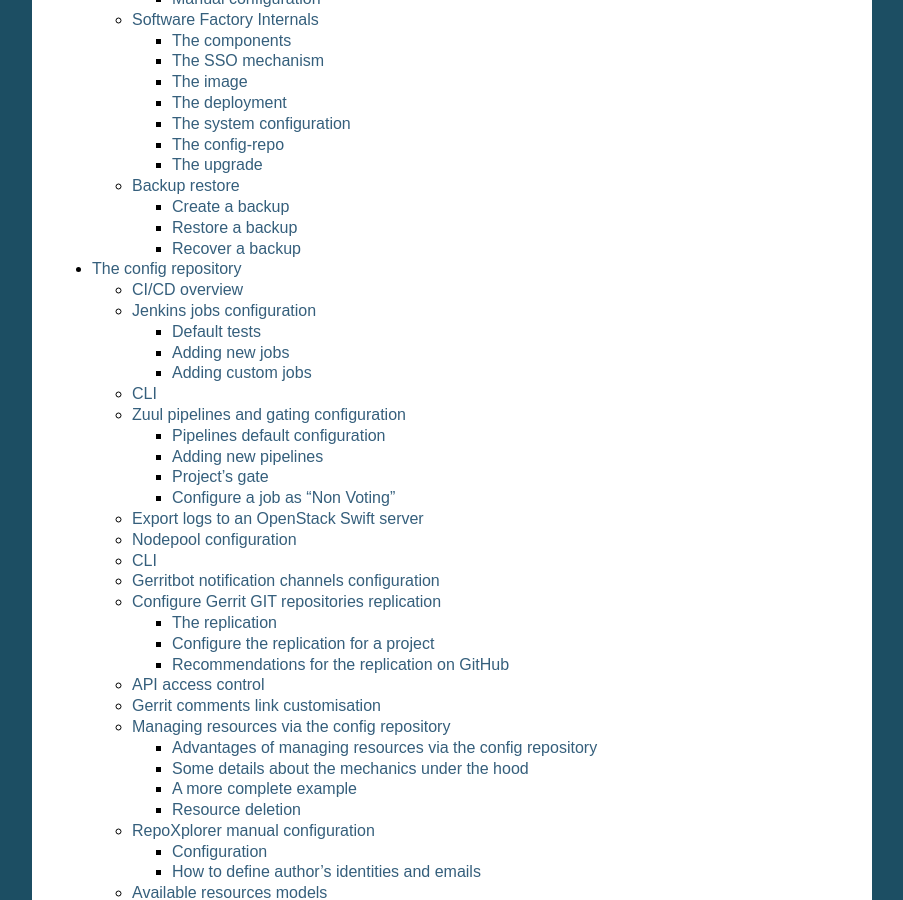
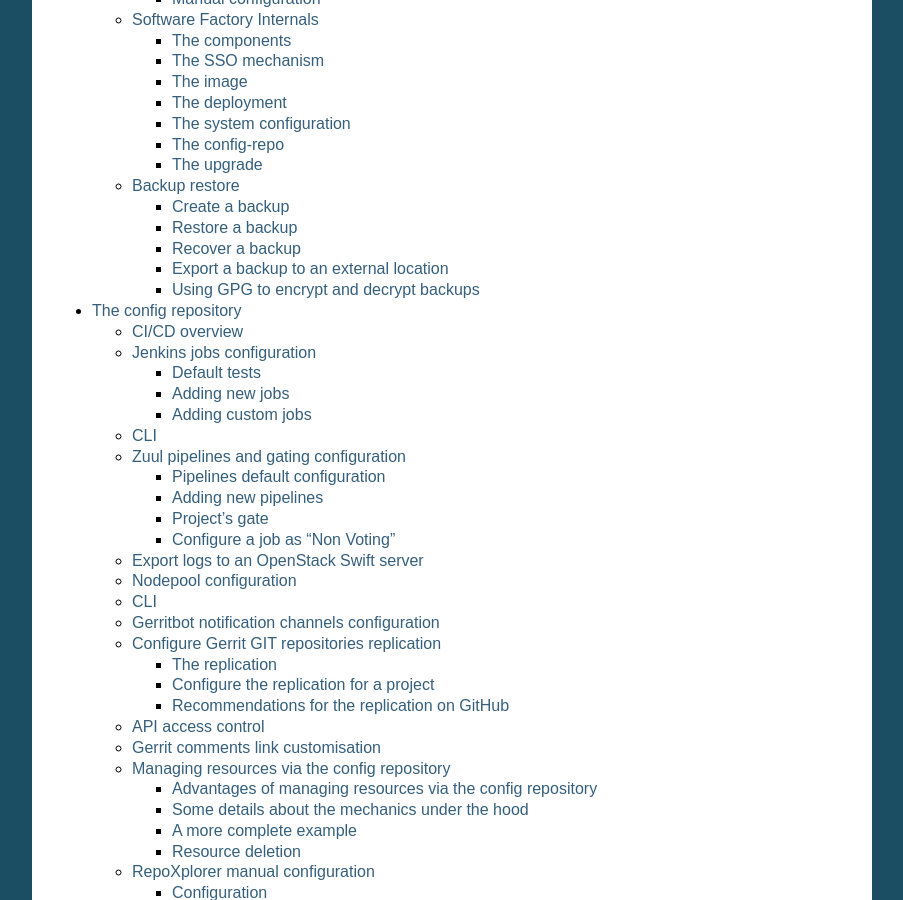
Before and after one commit to softwarefactory-project/sf-docs, a Sphinx documentation site: the page built from docs/index.rst, in a window 1280 px wide and 900 px high, scrolled down 1330 px. Shown: the whole window, without its empty margins (198-1101 px from the left). Built offline with Sphinx 7.4.7, drawn with Linux system fonts in a browser that asks for light colours; the version number could not be read and is left out; some of the changed lines change nothing that is shown.

Commit message:
Add documentation for Swift and SCP backup exports
Change-Id: Ia5da66275d15678cd3ed9318de58e4613e5ea7f7
Depends-On: I6d8e4596fd90f7740f66cbc41ff7957f0edbe9ff

```diff
--- a/docs/backup_restore.rst
+++ b/docs/backup_restore.rst
@@ -28,3 +28,69 @@
   * sfconfig.py --recover ./sf_backup.tar.gz
 
 This is used to migrate the services from one instance to another.
+
+Export a backup to an external location
+---------------------------------------
+
+You can export your backup to an external location for storage, using
+a Swift server or a remote SSH connection with SCP. SF will deploy
+two scripts for this:
+
+* /usr/local/bin/export_backup_swift.sh
+* /usr/local/bin/export_backup_scp.sh
+
+The script will use some variables from /etc/software-factory/sfconfig.yaml
+to configure the backup destination parameters:
+
+.. code-block:: yaml
+    backup:
+        disabled: True
+        method: swift                                 # Backup method: swift (default) or scp
+        os_auth_url:                                  # Authentication URL for Swift
+        os_auth_version:                              # Authentication version for Swift
+        os_tenant_name:                               # Tenant name for Swift
+        os_username:                                  # Username for Swift
+        os_password:                                  # Password for Swift
+        swift_backup_container: sfbackups             # Swift container to use
+        swift_backup_max_retention_secs: 864000       # Retention period for Swift backups
+        scp_backup_host: remoteserver.sftests.com     # Remote host for SCP backup
+        scp_backup_port: 22                           # Remote port for SCP backup
+        scp_backup_user: root                         # Remote user for SCP backup
+        scp_backup_directory: /var/lib/remote_backup  # Remote directory to store SCP backups
+        scp_backup_max_retention_secs: 864000         # Retention period for SCP backups
+
+SF will configure a daily cron job to create and export the backup using the
+selected method.
+
+Using GPG to encrypt and decrypt backups
+---------------------------------------
+
+It is recommended to store the backup files encrypted when using external
+storage services, since the user and administrative credentials are included
+in the backup.
+
+When using the export_backup_swift.sh or export_backup_scp.sh shell scripts
+included in SF, all backups are automatically encrypted using GPG before being
+uploaded to the remote location. A special public GPG key is required for this,
+and it has to be stored on the SF node. To create this key, do the following:
+
+.. code-block:: bash
+
+ gpg --gen-key  # Use "sfadmin" as name when creating the key
+ gpg --export -a sfadmin > sfadmin.pub
+ gpg --export-secret-key -a sfadmin > sfadmin.key
+
+Make sure you keep the sfadmin.key in a safe place.
+
+You have to copy this public key to the SF node, and import it as root user.
+
+.. code-block:: bash
+
+ scp sfadmin.pub root@sftests.com:.
+ gpg --import sfadmin.pub
+
+If you need to restore from a backup, you need to decrypt the tar.gz file first.
+
+.. code-block:: bash
+
+ gpg -o sf_backup.tar.gz -d sf_backup.tar.gz.gpg
```
